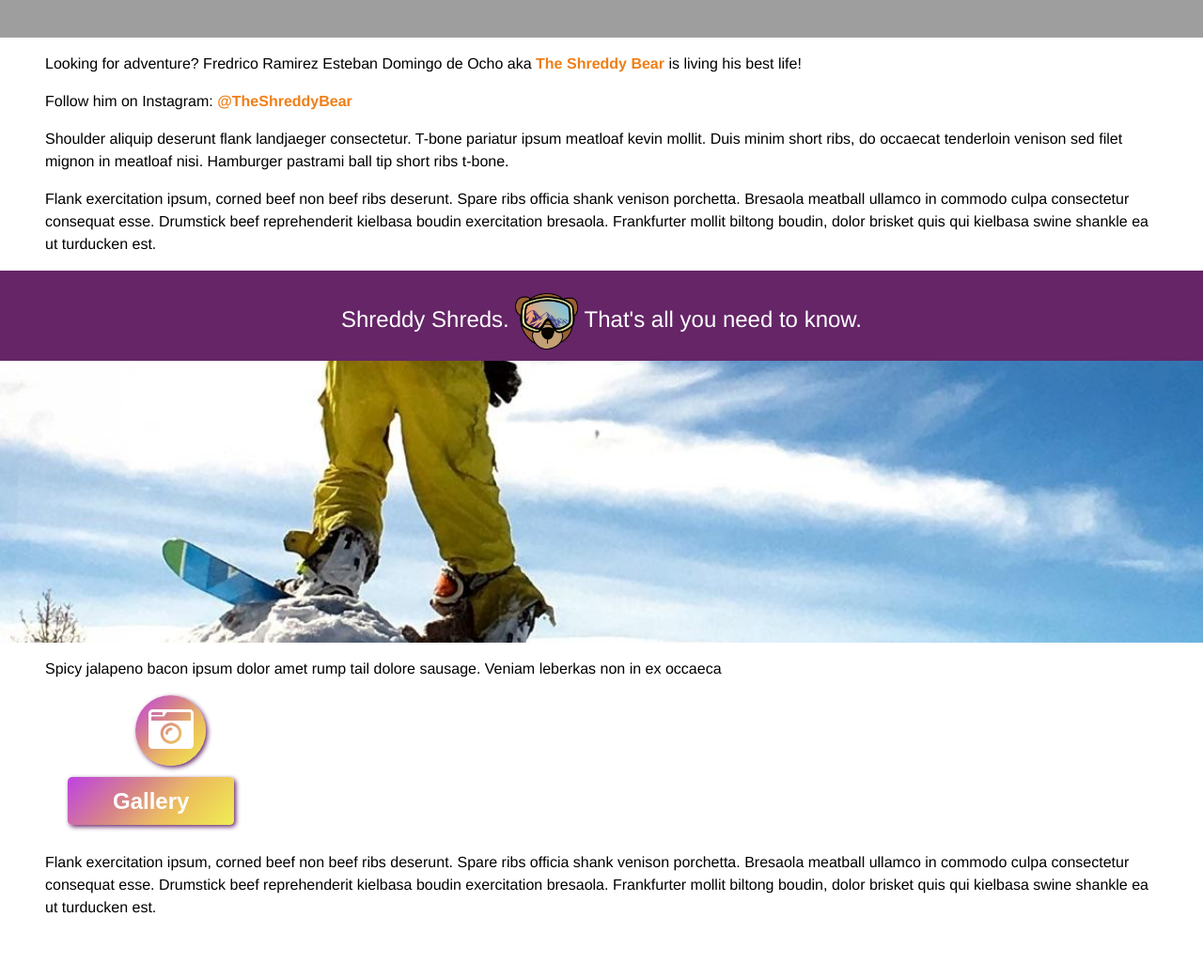
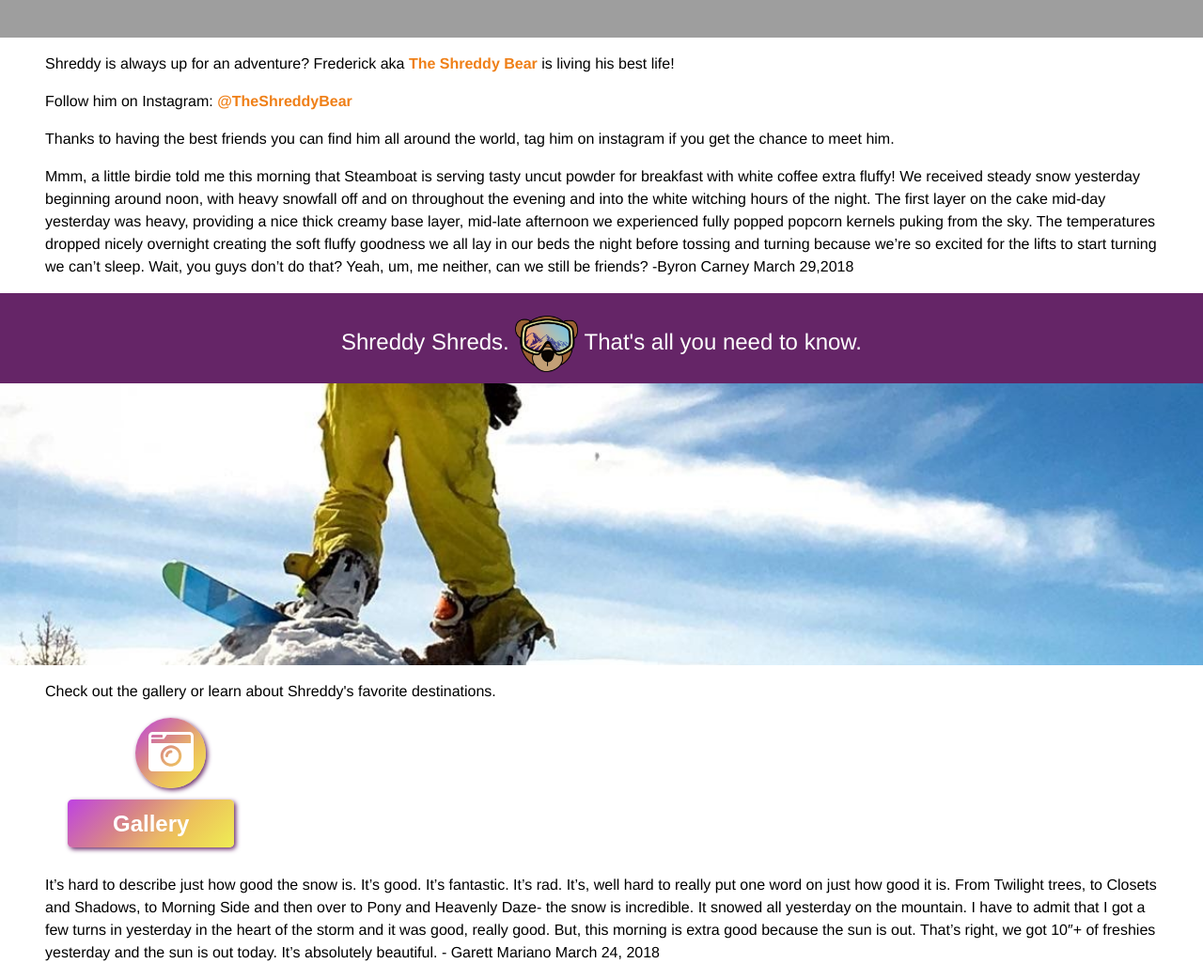
Before and after one commit to tylertel/shreddy, a plain HTML site: page index.html in a window 1280 px wide. Shown: the part 460-1502 px from the top of the page at 94% size. Before the commit the page ends 1454 px from the top, so only its background shows below. Drawn offline with Linux system fonts and the light colour scheme; grey boxes are pictures that could not be loaded.

Commit message:
no message

```diff
--- a/index.html
+++ b/index.html
@@ -20,13 +20,15 @@
 
         <main>
             <section>
-                <p>Looking for adventure? Fredrico Ramirez Esteban Domingo de Ocho aka <strong> The Shreddy Bear </strong> is living his best life! </p>
+                <p>Shreddy is always up for an adventure? Frederick aka <strong> The Shreddy Bear </strong> is living his best life! </p>
 
                 <p>Follow him on Instagram: <strong>@TheShreddyBear</strong></p>
 
-                <p>Shoulder aliquip deserunt flank landjaeger consectetur. T-bone pariatur ipsum meatloaf kevin mollit. Duis minim short ribs, do occaecat tenderloin venison sed filet mignon in meatloaf nisi. Hamburger pastrami ball tip short ribs t-bone.</p>
+                <p>Thanks to having the best friends you can find him all around the world, tag him on instagram if you get the chance to meet him.</p>
 
-                <p>Flank exercitation ipsum, corned beef non beef ribs deserunt. Spare ribs officia shank venison porchetta. Bresaola meatball ullamco in commodo culpa consectetur consequat esse. Drumstick beef reprehenderit kielbasa boudin exercitation bresaola. Frankfurter mollit biltong boudin, dolor brisket quis qui kielbasa swine shankle ea ut turducken est.</p>
+                <p>Mmm, a little birdie told me this morning that Steamboat is serving tasty uncut powder for breakfast with white coffee extra fluffy!
+
+We received steady snow yesterday beginning around noon, with heavy snowfall off and on throughout the evening and into the white witching hours of the night. The first layer on the cake mid-day yesterday was heavy, providing a nice thick creamy base layer, mid-late afternoon we experienced fully popped popcorn kernels puking from the sky. The temperatures dropped nicely overnight creating the soft fluffy goodness we all lay in our beds the night before tossing and turning because we’re so excited for the lifts to start turning we can’t sleep. Wait, you guys don’t do that? Yeah, um, me neither, can we still be friends? -Byron Carney March 29,2018</p>
             </section>
 
             <section id="altSection">
@@ -44,7 +46,7 @@
             <section id="secondImg"></section>
 
             <section>
-                <p>Spicy jalapeno bacon ipsum dolor amet rump tail dolore sausage. Veniam leberkas non in ex occaeca</p>
+                <p>Check out the gallery or learn about Shreddy's favorite destinations.</p>
 
                 <div class='clearfix'>
                     <a class='peachyRound' href="./gallery.html"><i class="fas fa-camera-retro"></i></a>
@@ -54,7 +56,9 @@
                     <a class='peachy' href="./gallery.html">Gallery</a>
                 </div>
 
-                <p>Flank exercitation ipsum, corned beef non beef ribs deserunt. Spare ribs officia shank venison porchetta. Bresaola meatball ullamco in commodo culpa consectetur consequat esse. Drumstick beef reprehenderit kielbasa boudin exercitation bresaola. Frankfurter mollit biltong boudin, dolor brisket quis qui kielbasa swine shankle ea ut turducken est.</p>
+                <p>It’s hard to describe just how good the snow is. It’s good. It’s fantastic. It’s rad. It’s, well hard to really put one word on just how good it is.
+
+From Twilight trees, to Closets and Shadows, to Morning Side and then over to Pony and Heavenly Daze- the snow is incredible. It snowed all yesterday on the mountain. I have to admit that I got a few turns in yesterday in the heart of the storm and it was good, really good. But, this morning is extra good because the sun is out. That’s right, we got 10″+ of freshies yesterday and the sun is out today. It’s absolutely beautiful. - Garett Mariano March 24, 2018</p>
             </section>
         </main>
     </body>
```
